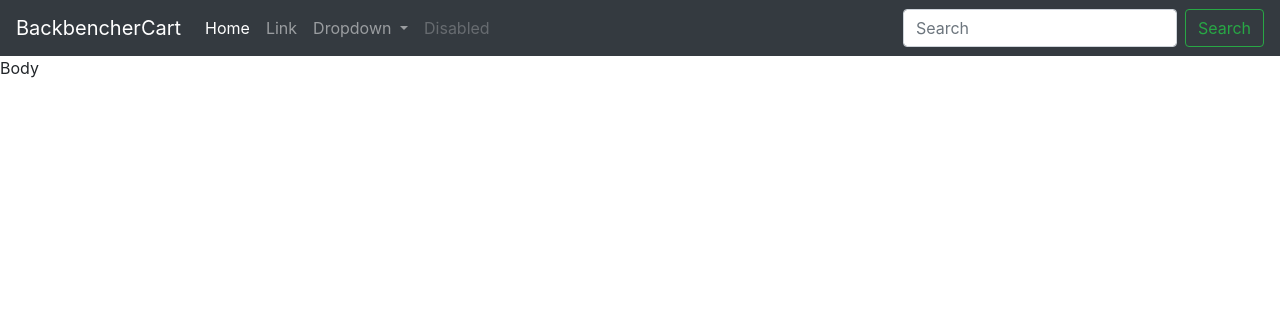
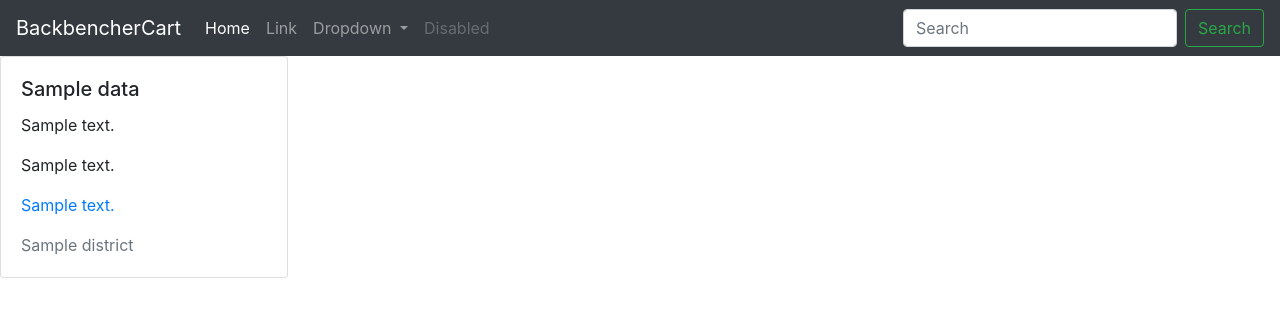
Before and after one commit to harsh-u/my_cart, a Django app: template msc/shop/templates/shop/about.html in a window 1280 px wide. Shown: the top 317 px of the page. Run offline with Django 3.2, Linux system fonts and the light colour scheme; the template is opened without the code that fills it: most values are stand-ins (such as "Sample title", 1, 10 or a date in 2020); some libraries are stand-ins or nearby versions.

Commit message:
Added About

```diff
--- a/msc/shop/admin.py
+++ b/msc/shop/admin.py
@@ -2,4 +2,6 @@ from django.contrib import admin
 
 # Register your models here.
 from .models import product
+from .models import About
 admin.site.register(product)
+admin.site.register(About)
--- a/msc/shop/templates/shop/about.html
+++ b/msc/shop/templates/shop/about.html
@@ -1,3 +1,15 @@
 {% extends 'shop/basic.html' %}
 {% block title%} About {% endblock%}
-{% block body%} Body {% endblock%}
+{% block body%}
+
+<div class="card" style="width: 18rem;">
+    <div class="card-body">
+        <h5 class="card-title">{{data.name}}</h5>
+        <p class="card-text">{{data.about}}</p>
+        <p class="card-text">{{data.address1}}</p>
+        <p class="card-text text-primary">{{data.address2}}</p>
+        <p class="card-text text-secondary">{{data.district}}</p>
+    </div>
+</div>
+
+{% endblock%}
--- a/msc/shop/views.py
+++ b/msc/shop/views.py
@@ -1,5 +1,5 @@
 from django.shortcuts import render
-from .models import product
+from .models import product, About
 from math import ceil
 
 # Create your views here.
@@ -29,4 +29,6 @@ def checkout(request):
     return HttpResponse("We are at checkout")
 
 def about(request):
-    return HttpResponse("We are in about")
+    about = About.objects.first()
+    params = {'data': about}
+    return render(request,"shop/about.html", params)
```
Also changed, not shown: msc/shop/models.py (+9 -0 lines).
